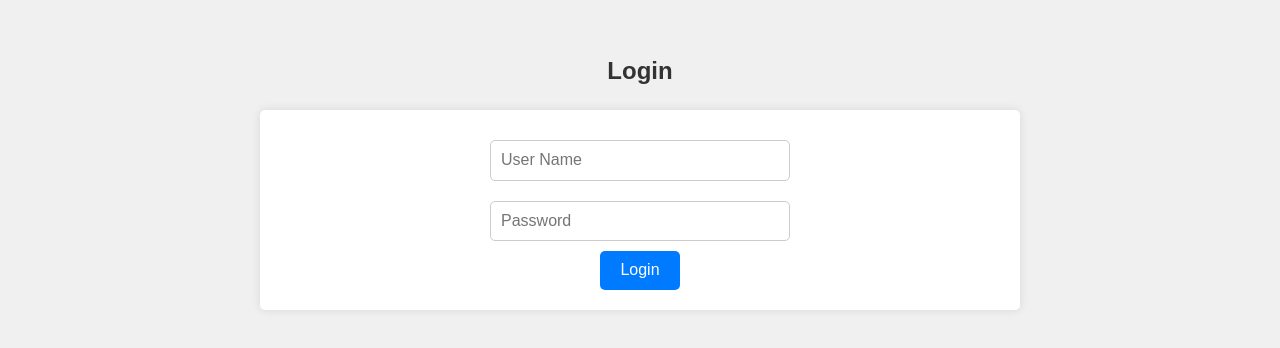
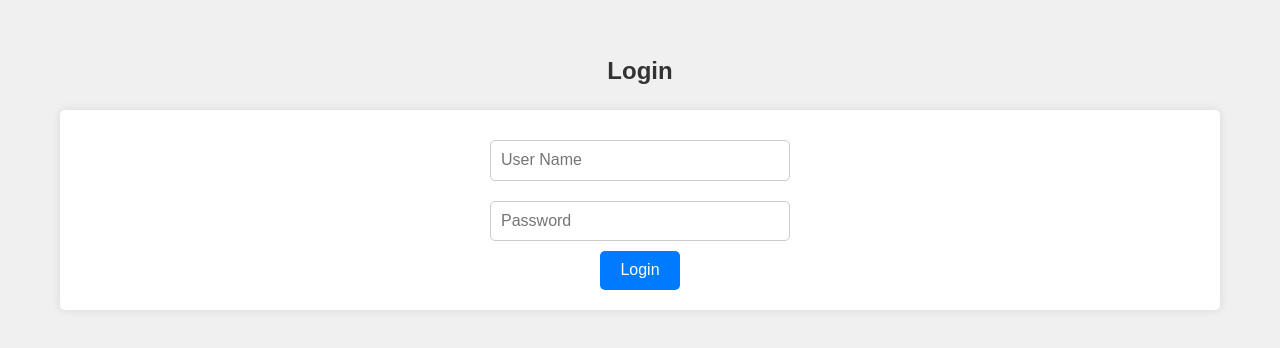
Before and after one commit to EduardoAlves93/profileapp, a React (Vite) app: page /login in a window 1280 px wide. Shown: the top 348 px of the page. Built offline with nearby package versions, Linux system fonts and the light colour scheme.

Commit message:
small frontend fix

```diff
--- a/src/App.css
+++ b/src/App.css
@@ -12,11 +12,17 @@ body {
   line-height: 1.6;
 }
 
+
+/* A container for the entire page */
 .container {
-  max-width: 800px;
-  margin: 0 auto;
+  width: 100%;
+  height: 100%;
+  display: flex;
+  flex-direction: column;
   padding: 20px;
+  box-sizing: border-box;
 }
+
 
 h2 {
   margin-bottom: 20px;
--- /dev/null
+++ b/src/components/DeleteUser.css
@@ -0,0 +1,3 @@
+select {
+    margin-bottom: 20px; /* Adjust this value to control the space */
+}
--- a/src/components/DeleteUser.jsx
+++ b/src/components/DeleteUser.jsx
@@ -1,5 +1,6 @@
 import React, { useState, useEffect } from 'react';
 import axios from 'axios';
+import './DeleteUser.css';
 
 const DeleteUser = () => {
     const [users, setUsers] = useState([]); // State to store users
@@ -61,7 +62,7 @@ const DeleteUser = () => {
                         </option>
                     ))}
                 </select>
-                <button type="submit">Remover Aluno</button>
+                <button type="submit"> Remover Aluno</button>
             </form>
             {success && <p className="success">{success}</p>}
             {error && <p className="error">{error}</p>}
--- a/src/components/ScheduleClassesAdmin.jsx
+++ b/src/components/ScheduleClassesAdmin.jsx
@@ -201,7 +201,7 @@ const ScheduleClassesAdmin = () => {
                                     ) : (
                                         <button onClick={() => handleEnroll(classItem.classId)}>Marcar</button>
                                     )}
-                                    <strong>Estudantes Inscritos:</strong>
+                                    <strong> <br /> Estudantes Inscritos:</strong>
                                     {classItem.enrolledStudents && classItem.enrolledStudents.length > 0 ? (
                                         <ul>
                                             {classItem.enrolledStudents.map((student, index) => (
```
